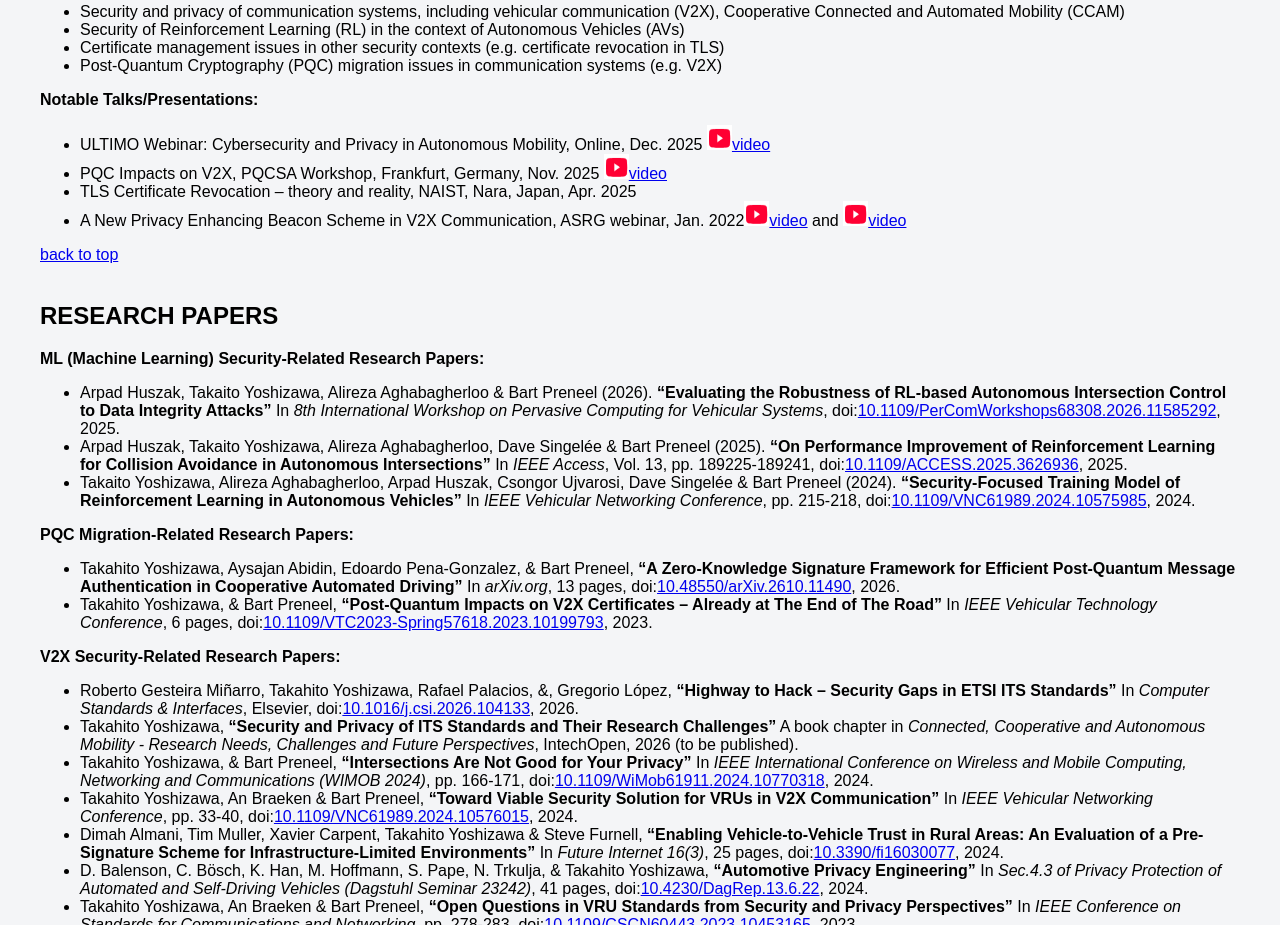
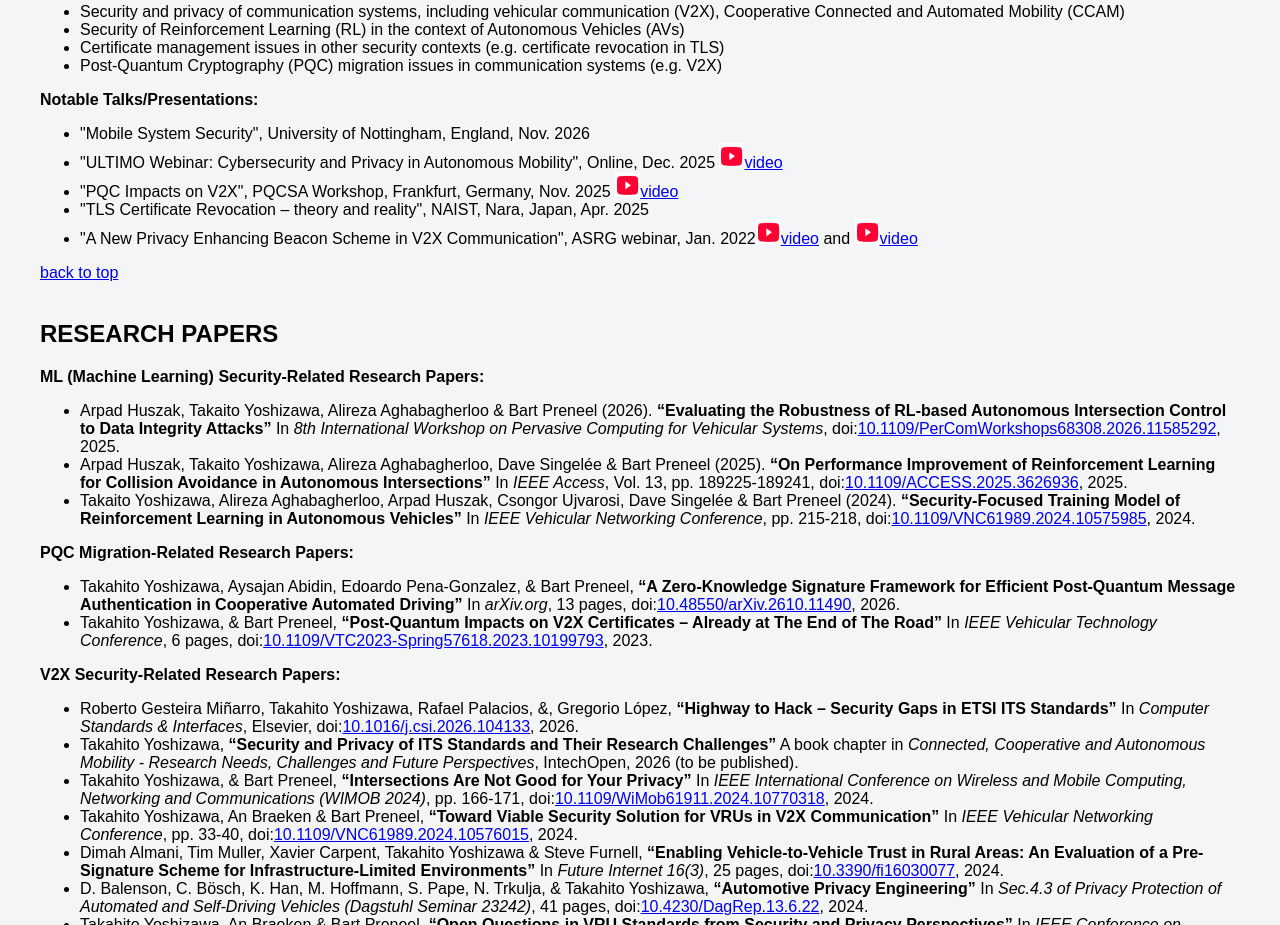
Before and after one commit to takayoshizawa/takayoshizawa.github.io, a plain HTML site: page index.html in a window 1280 px wide. Shown: the part 2859-3784 px from the top of the page. Drawn offline with Linux system fonts and the light colour scheme.

Commit message:
update 9/11/2026

```diff
--- a/index.html
+++ b/index.html
@@ -223,10 +223,11 @@
   </ul>
   <p><strong>Notable Talks/Presentations:</strong></p>
   <ul class="wp-block-list">
-    <li>ULTIMO Webinar: Cybersecurity and Privacy in Autonomous Mobility, Online, Dec. 2025 <img src="youtube_icon.PNG" alt="linkedin" width="25" height="25"><a href="https://www.youtube.com/watch?v=77_S8r0V0IM" target="_blank" rel="noopener noreferrer">video</a></li>
-    <li>PQC Impacts on V2X, PQCSA Workshop, Frankfurt, Germany, Nov. 2025 <img src="youtube_icon.PNG" alt="linkedin" width="25" height="25"><a href="https://www.youtube.com/watch?v=cud5q68fkm8" target="_blank" rel="noopener noreferrer">video</a></li>
-    <li>TLS Certificate Revocation – theory and reality, NAIST, Nara, Japan, Apr. 2025</li>
-    <li>A New Privacy Enhancing Beacon Scheme in V2X Communication, ASRG webinar, Jan. 2022<img src="youtube_icon.PNG" alt="linkedin" width="25" height="25"><a href="https://www.youtube.com/watch?v=zh38bM5HJ8Q" target="_blank" rel="noopener noreferrer">video</a> and <img src="youtube_icon.PNG" alt="linkedin" width="25" height="25"><a href="https://www.youtube.com/watch?v=qtOr0hdP3wI" target="_blank" rel="noopener noreferrer">video</a></li>
+    <li>"Mobile System Security", University of Nottingham, England, Nov. 2026</li>
+    <li>"ULTIMO Webinar: Cybersecurity and Privacy in Autonomous Mobility", Online, Dec. 2025 <img src="youtube_icon.PNG" alt="linkedin" width="25" height="25"><a href="https://www.youtube.com/watch?v=77_S8r0V0IM" target="_blank" rel="noopener noreferrer">video</a></li>
+    <li>"PQC Impacts on V2X", PQCSA Workshop, Frankfurt, Germany, Nov. 2025 <img src="youtube_icon.PNG" alt="linkedin" width="25" height="25"><a href="https://www.youtube.com/watch?v=cud5q68fkm8" target="_blank" rel="noopener noreferrer">video</a></li>
+    <li>"TLS Certificate Revocation – theory and reality", NAIST, Nara, Japan, Apr. 2025</li>
+    <li>"A New Privacy Enhancing Beacon Scheme in V2X Communication", ASRG webinar, Jan. 2022<img src="youtube_icon.PNG" alt="linkedin" width="25" height="25"><a href="https://www.youtube.com/watch?v=zh38bM5HJ8Q" target="_blank" rel="noopener noreferrer">video</a> and <img src="youtube_icon.PNG" alt="linkedin" width="25" height="25"><a href="https://www.youtube.com/watch?v=qtOr0hdP3wI" target="_blank" rel="noopener noreferrer">video</a></li>
     <!-- <li>. <strong>“”</strong> In <em></em>, .</li>	 -->
   </ul>
   <a href="#top">back to top</a>
@@ -509,6 +510,7 @@
   </ul>
   <p><strong>主なプレゼンテーション・レクチャー:</strong></p>
   <ul class="wp-block-list">
+    <li>「モバイルシステムセキュリティ」, ノッティンガム大学、英国, 2026年11月</li>
     <li>「ULTIMO Webinar: Cybersecurity and Privacy in Autonomous Mobility」、 オンライン、 2025年12月 <img src="youtube_icon.PNG" alt="linkedin" width="25" height="25"><a href="https://www.youtube.com/watch?v=77_S8r0V0IM" target="_blank" rel="noopener noreferrer">video</a></li>
     <li>「PQC Impacts on V2X」、PQCSA ワークショップ、ドイツ・フランクフルト、2025年11月 <img src="youtube_icon.PNG" alt="linkedin" width="25" height="25"><a href="https://www.youtube.com/watch?v=cud5q68fkm8" target="_blank" rel="noopener noreferrer">video</a></li>
     <li>「TLS Certificate Revocation – theory and reality」、 奈良先端科学技術大学、奈良県、2025年4月</li>
```
